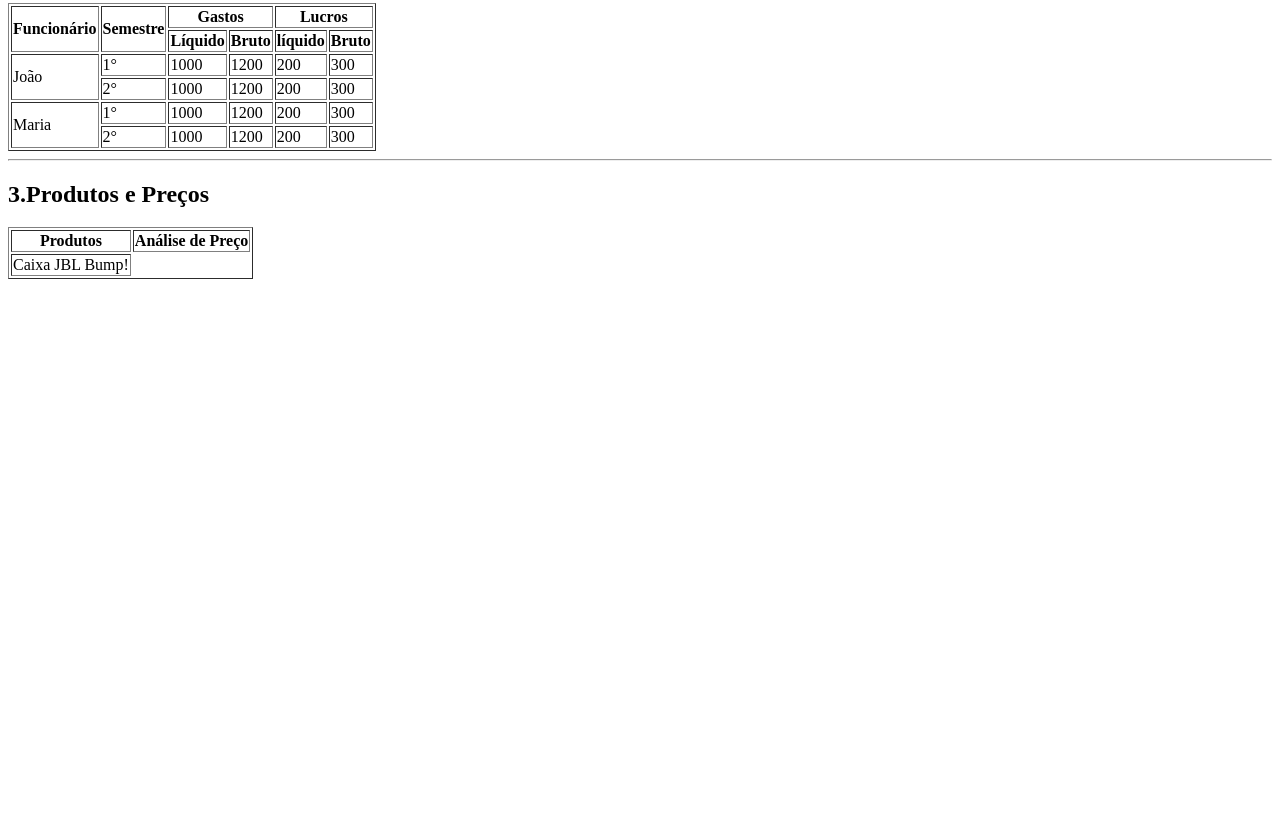
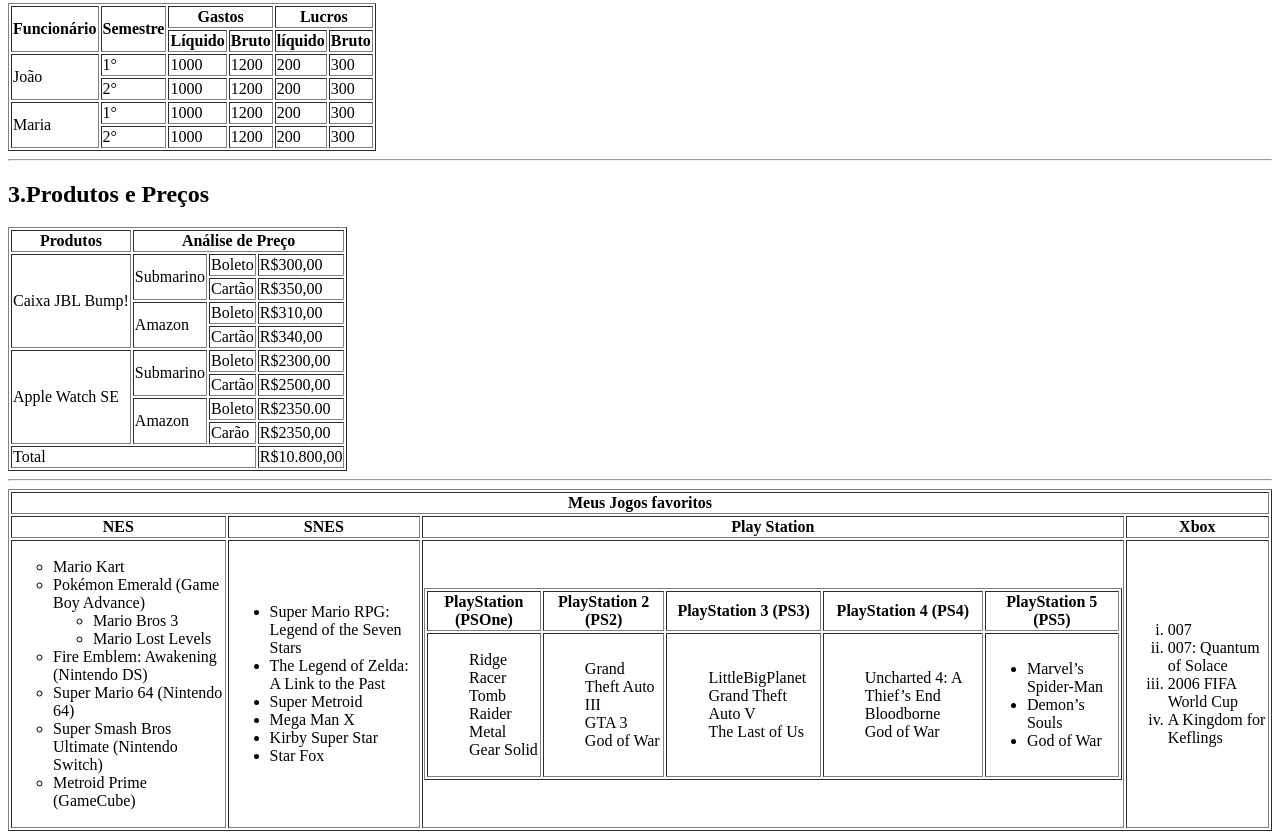
Before and after one commit to KPivetta/CC1N-CSW-26, a plain HTML site: page Aula 6/index.html in a window 1280 px wide. Shown: the part 445-1284 px from the top of the page. Before the commit the page ends 800 px from the top, so only its background shows below. Drawn offline with Linux system fonts and the light colour scheme.

Commit message:
Update index.html

```diff
--- a/Aula 6/index.html
+++ b/Aula 6/index.html
@@ -114,9 +114,152 @@
             <tbody>
                 <tr>
                     <td rowspan="4">Caixa JBL Bump!</td>
-                </tr>
-            </tbody>
+                    <td rowspan="2">Submarino</td>
+                <td>Boleto</td>
+                <td>R$300,00</td>
+            </tr>
+            <tr>
+                <td>Cartão</td>
+                <td>R$350,00</td>
+            </tr>
+            <tr>
+                <td rowspan="2">Amazon</td>
+                <td>Boleto</td>
+                <td>R$310,00</td>
+            </tr>
+            <tr>
+                <td>Cartão</td>
+                <td>R$340,00</td>
+            </tr>
+            <tr>
+                <td rowspan="4">Apple Watch SE</td>
+                <td rowspan="2">Submarino</td>
+                <td>Boleto</td>
+                <td>R$2300,00</td>
+            </tr>
+            <tr>
+                <td>Cartão</td>
+                <td>R$2500,00</td>
+            </tr>
+            <tr>
+                <td rowspan="2">Amazon</td>
+                <td>Boleto</td>
+                <td>R$2350.00</td>
+            </tr>
+            <tr>
+                <td>Carão</td>
+                <td>R$2350,00</td>
+            </tr>
+        </tbody>
+        <tfoot>
+            <tr>
+                <td colspan="3">Total</td>
+                <td>R$10.800,00</td>
+            </tr>
+        </tfoot>
+    </table>
+
+    <hr>
+
+    <table border="1">
+        <thead>
+            <tr>
+                <th colspan="4">Meus Jogos favoritos</th>
+            </tr>
+            <tr>
+                <th>NES</th>
+                <th>SNES</th>
+                <th rowspan="5">Play Station</th>
+                <th>Xbox</th>
+            </tr>
         </thead>
+        <tbody>
+            <tr>
+                <td>
+                    <ul type="circle">
+                        <li>Mario Kart</li>
+                        <li>Pokémon Emerald (Game Boy Advance)</li>
+                        <ul type="circle">
+                            <li>Mario Bros 3</li>
+                            <li>Mario Lost Levels</li>
+                        </ul>
+                        <li>Fire Emblem: Awakening (Nintendo DS)</li>
+                        <li>Super Mario 64 (Nintendo 64)</li>
+                        <li>Super Smash Bros Ultimate (Nintendo Switch)</li>
+                        <li>Metroid Prime (GameCube)</li>
+                    </ul>
+                </td>
+
+                <td>
+                    <ul>
+                        <li>Super Mario RPG: Legend of the Seven Stars</li>
+                        <li>The Legend of Zelda: A Link to the Past</li>
+                        <li>Super Metroid</li>
+                        <li>Mega Man X</li>
+                        <li>Kirby Super Star</li>
+                        <li>Star Fox</li>
+                    </ul>
+                </td>
+                <td>
+                    <table border="1">
+                        <thead>
+                            <tr>
+                                <th>PlayStation (PSOne)</th>
+                                <th>PlayStation 2 (PS2)</th>
+                                <th>PlayStation 3 (PS3)</th>
+                                <th>PlayStation 4 (PS4)</th>
+                                <th>PlayStation 5 (PS5)</th>
+                            </tr>
+                        </thead>
+                        <tbody>
+                            <td>
+                                <ul type="none">
+                                    <li>Ridge Racer</li>
+                                    <li>Tomb Raider</li>
+                                    <li>Metal Gear Solid</li>
+                                </ul>
+                            </td>
+                            <td>
+                                <ul type="none">
+                                    <li>Grand Theft Auto III</li>
+                                    <li>GTA 3</li>
+                                    <li>God of War</li>
+                                </ul>
+                            </td>
+                            <td>
+                                <ul type="none">
+                                    <li>LittleBigPlanet</li>
+                                    <li>Grand Theft Auto V</li>
+                                    <li>The Last of Us</li>
+                                </ul>
+                            </td>
+                            <td>
+                                <ul type="none">
+                                    <li>Uncharted 4: A Thief’s End</li>
+                                    <li>Bloodborne</li>
+                                    <li>God of War</li>
+                                </ul>
+                            </td>
+                            <td>
+                                <ul>
+                                    <li>Marvel’s Spider-Man</li>
+                                    <li>Demon’s Souls</li>
+                                    <li>God of War</li>
+                                </ul>
+                            </td>
+                        </tbody>
+                    </table>
+                </td>
+                <td>
+                    <ol type="i">
+                        <li>007</li>
+                        <li>007: Quantum of Solace</li>
+                        <li>2006 FIFA World Cup</li>
+                        <li>A Kingdom for Keflings</li>
+                    </ol>
+                </td>
+            </tr>
+        </tbody>
     </table>
 </body>
 
```
